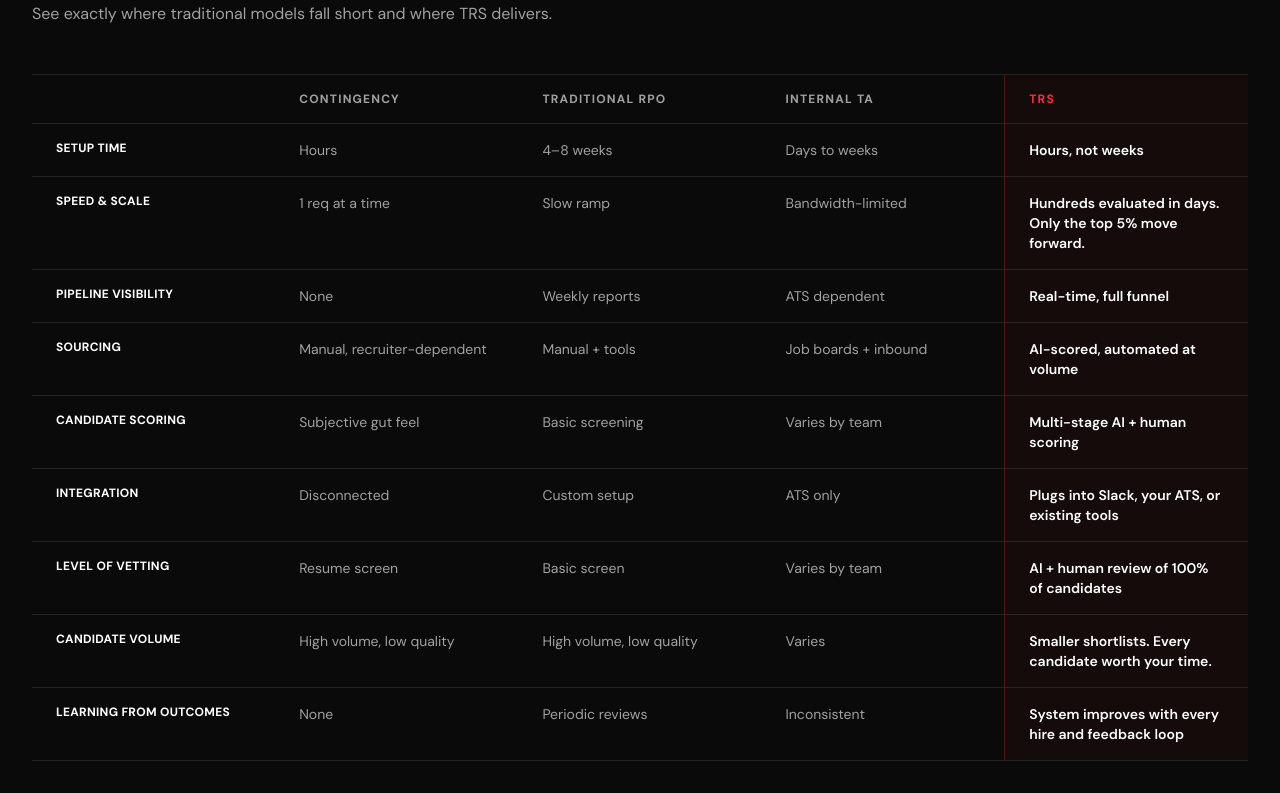
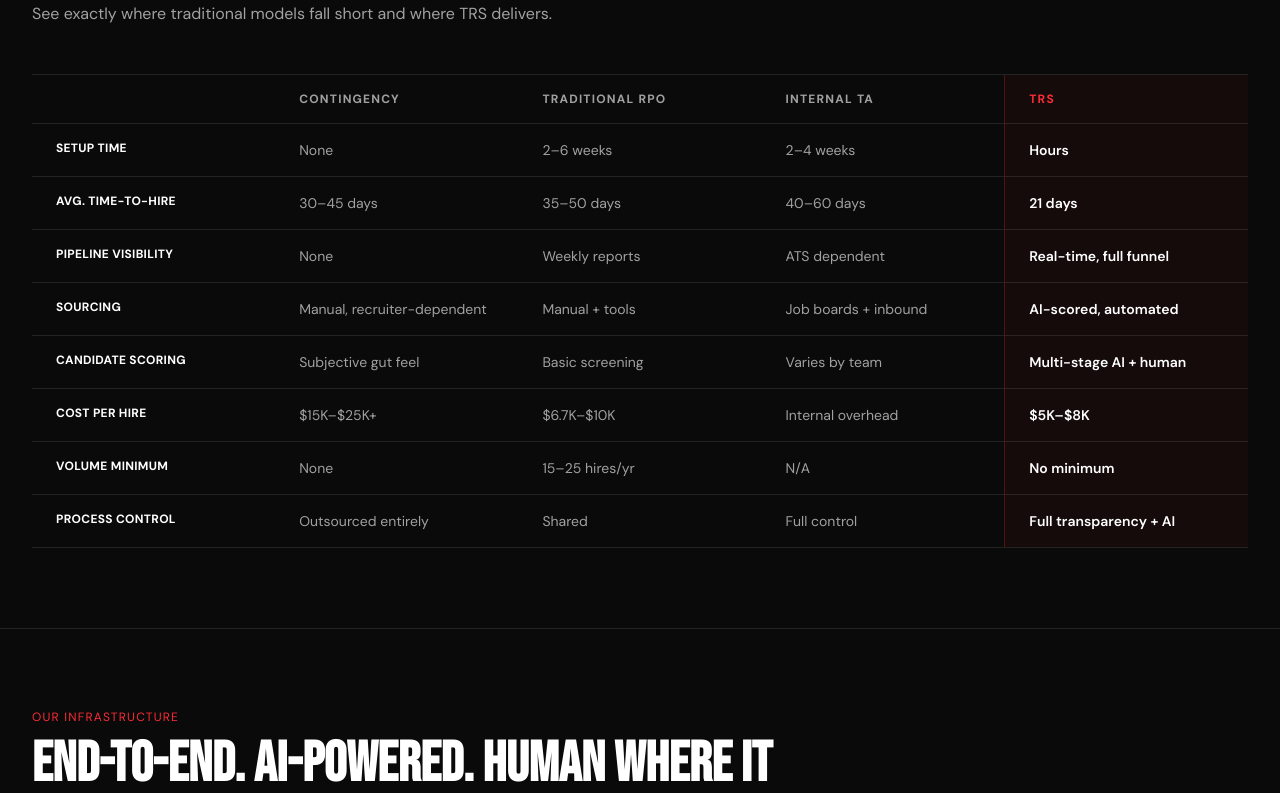
Before and after one commit to trsjohn/trs-website-wendy, a Next.js app: page / in a window 1280 px wide. Shown: the part 2620-3413 px from the top of the page. Built offline with nearby package versions, Linux system fonts and the light colour scheme.

Commit message:
update table

```diff
--- a/src/app/page.tsx
+++ b/src/app/page.tsx
@@ -316,15 +316,14 @@
                 </thead>
                 <tbody className="divide-y divide-white/10">
                   {[
-                    { label: "Setup Time", contingency: "Hours", rpo: "4–8 weeks", internalTA: "Days to weeks", trs: "Hours, not weeks" },
-                    { label: "Speed & Scale", contingency: "1 req at a time", rpo: "Slow ramp", internalTA: "Bandwidth-limited", trs: "Hundreds evaluated in days. Only the top 5% move forward." },
-                    { label: "Pipeline Visibility", contingency: "None", rpo: "Weekly reports", internalTA: "ATS dependent", trs: "Real-time, full funnel" },
-                    { label: "Sourcing", contingency: "Manual, recruiter-dependent", rpo: "Manual + tools", internalTA: "Job boards + inbound", trs: "AI-scored, automated at volume" },
-                    { label: "Candidate Scoring", contingency: "Subjective gut feel", rpo: "Basic screening", internalTA: "Varies by team", trs: "Multi-stage AI + human scoring" },
-                    { label: "Integration", contingency: "Disconnected", rpo: "Custom setup", internalTA: "ATS only", trs: "Plugs into Slack, your ATS, or existing tools" },
-                    { label: "Level of Vetting", contingency: "Resume screen", rpo: "Basic screen", internalTA: "Varies by team", trs: "AI + human review of 100% of candidates" },
-                    { label: "Candidate Volume", contingency: "High volume, low quality", rpo: "High volume, low quality", internalTA: "Varies", trs: "Smaller shortlists. Every candidate worth your time." },
-                    { label: "Learning from Outcomes", contingency: "None", rpo: "Periodic reviews", internalTA: "Inconsistent", trs: "System improves with every hire and feedback loop" },
+                    { label: "Setup Time",            contingency: "None",                        rpo: "2–6 weeks",          internalTA: "2–4 weeks",          trs: "Hours" },
+                    { label: "Avg. Time-to-Hire",     contingency: "30–45 days",                  rpo: "35–50 days",         internalTA: "40–60 days",         trs: "21 days" },
+                    { label: "Pipeline Visibility",   contingency: "None",                        rpo: "Weekly reports",     internalTA: "ATS dependent",      trs: "Real-time, full funnel" },
+                    { label: "Sourcing",              contingency: "Manual, recruiter-dependent", rpo: "Manual + tools",     internalTA: "Job boards + inbound", trs: "AI-scored, automated" },
+                    { label: "Candidate Scoring",     contingency: "Subjective gut feel",         rpo: "Basic screening",    internalTA: "Varies by team",     trs: "Multi-stage AI + human" },
+                    { label: "Cost Per Hire",         contingency: "$15K–$25K+",                  rpo: "$6.7K–$10K",         internalTA: "Internal overhead",  trs: "$5K–$8K" },
+                    { label: "Volume Minimum",        contingency: "None",                        rpo: "15–25 hires/yr",     internalTA: "N/A",                trs: "No minimum" },
+                    { label: "Process Control",       contingency: "Outsourced entirely",         rpo: "Shared",             internalTA: "Full control",       trs: "Full transparency + AI" },
                   ].map(({ label, contingency, rpo, internalTA, trs }, i) => (
                     <tr key={i} className="align-top text-sm">
                       <td className="px-6 py-4 font-bold uppercase tracking-wide text-white text-xs">{label}</td>
@@ -341,15 +340,14 @@
             {/* Mobile stacked */}
             <div className="md:hidden divide-y divide-white/10">
               {[
-                { label: "Setup Time", traditional: "4–8 weeks (RPO)", trs: "Hours, not weeks" },
-                { label: "Speed & Scale", traditional: "Slow, bandwidth-limited", trs: "Hundreds evaluated in days. Only the top 5% move forward." },
-                { label: "Pipeline Visibility", traditional: "None / weekly", trs: "Real-time, full funnel" },
-                { label: "Sourcing", traditional: "Manual, recruiter-dependent", trs: "AI-scored, automated at volume" },
-                { label: "Candidate Scoring", traditional: "Subjective gut feel", trs: "Multi-stage AI + human scoring" },
-                { label: "Integration", traditional: "Disconnected from your workflow", trs: "Plugs into Slack, ATS, or existing tools" },
-                { label: "Level of Vetting", traditional: "Resume screen at best", trs: "AI + human review of 100% of candidates" },
-                { label: "Candidate Volume", traditional: "High volume, low quality", trs: "Smaller shortlists. Every candidate worth your time." },
-                { label: "Learning from Outcomes", traditional: "None", trs: "System improves with every hire" },
+                { label: "Setup Time",          traditional: "2–6 weeks (RPO)",              trs: "Hours" },
+                { label: "Avg. Time-to-Hire",   traditional: "35–60 days",                   trs: "21 days" },
+                { label: "Pipeline Visibility", traditional: "None / weekly reports",         trs: "Real-time, full funnel" },
+                { label: "Sourcing",            traditional: "Manual, recruiter-dependent",   trs: "AI-scored, automated" },
+                { label: "Candidate Scoring",   traditional: "Subjective gut feel",           trs: "Multi-stage AI + human" },
+                { label: "Cost Per Hire",       traditional: "$6.7K–$25K+",                  trs: "$5K–$8K" },
+                { label: "Volume Minimum",      traditional: "15–25 hires/yr (RPO)",          trs: "No minimum" },
+                { label: "Process Control",     traditional: "Outsourced or ATS-dependent",   trs: "Full transparency + AI" },
               ].map(({ label, traditional, trs }, i) => (
                 <div key={i} className="p-4">
                   <div className="text-xs font-bold uppercase tracking-wider text-white mb-2">{label}</div>
```
